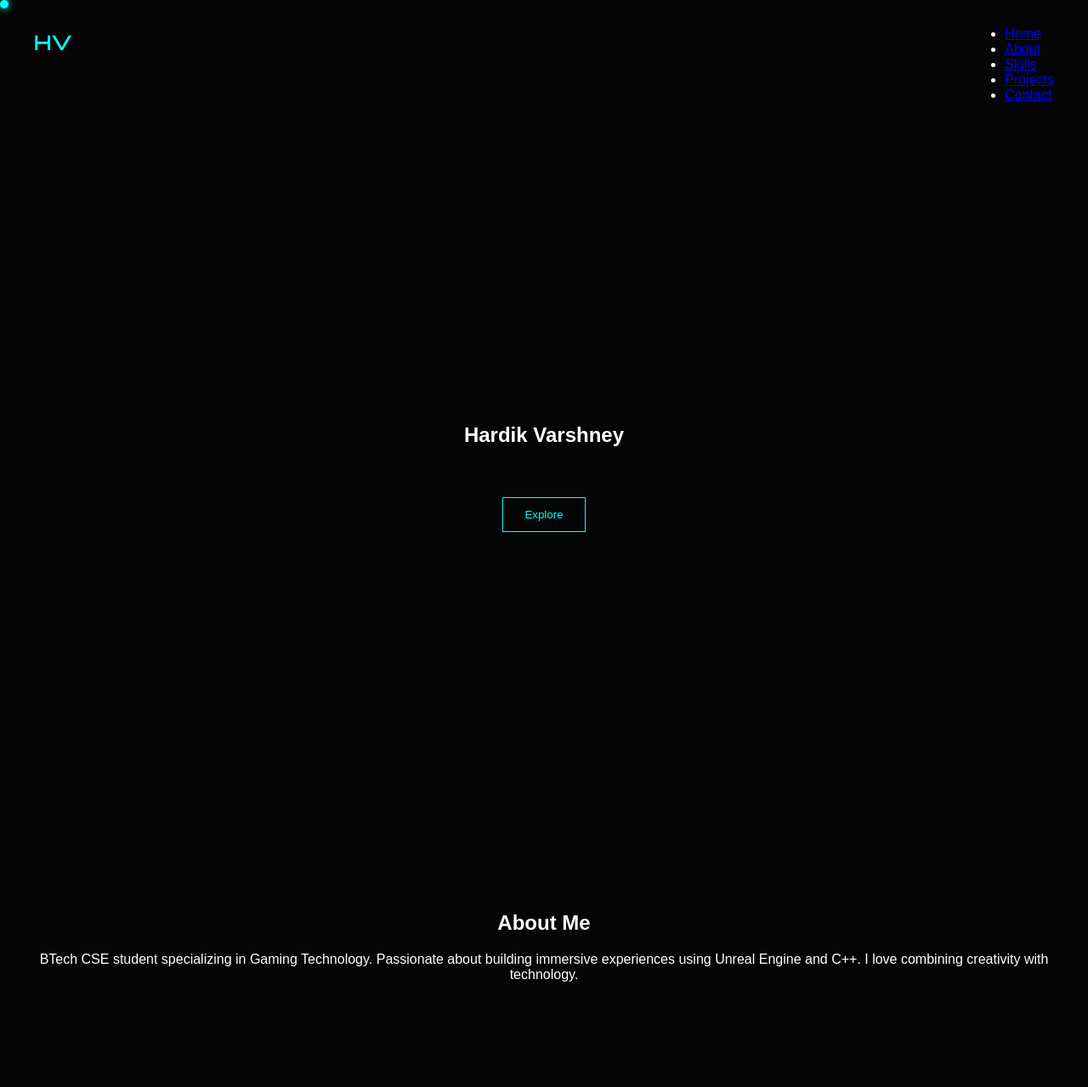
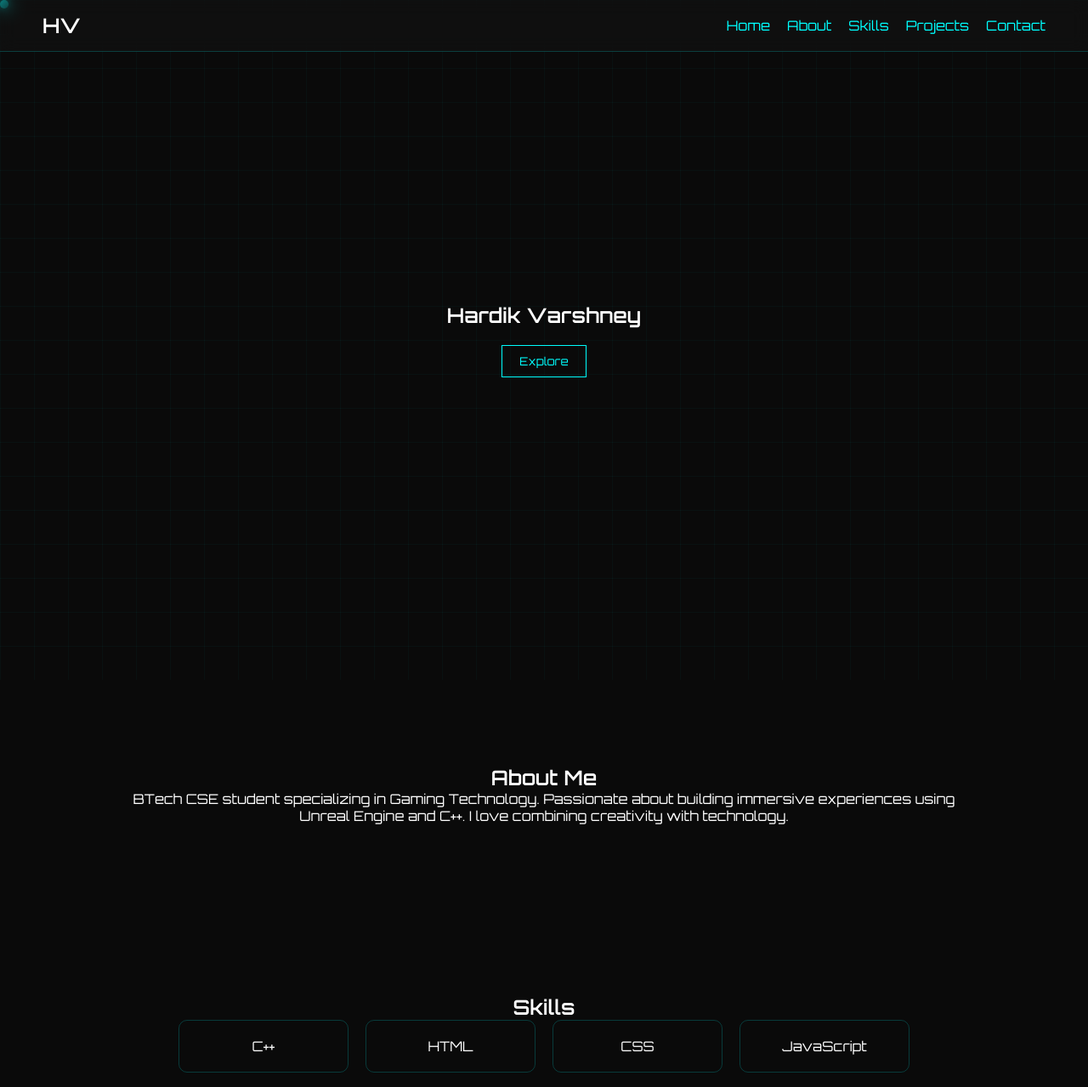
Before and after one commit to Hardik210/Portfolio-Website, a plain HTML site: page index.html in a window 1280 px wide. Shown: the top 1279 px of the page at 85% size. Drawn offline with Linux system fonts and the light colour scheme.

Commit message:
Update styles.css

```diff
--- a/styles.css
+++ b/styles.css
@@ -1,48 +1,61 @@
+* {
+    margin: 0;
+    padding: 0;
+    box-sizing: border-box;
+    font-family: 'Orbitron', sans-serif;
+}
+
 body {
-    margin: 0;
-    font-family: 'Poppins', sans-serif;
-    background: #050505;
-    color: white;
+    background: #0a0a0a;
+    color: #fff;
     overflow-x: hidden;
 }
 
-/* GRID BACKGROUND */
-.bg-grid {
+/* Animated Grid Background */
+body::before {
+    content: "";
     position: fixed;
     width: 100%;
     height: 100%;
-    background: linear-gradient(#0f0f0f 1px, transparent 1px),
-                linear-gradient(90deg, #0f0f0f 1px, transparent 1px);
+    background: linear-gradient(#0ff1, transparent 1px),
+                linear-gradient(90deg, #0ff1, transparent 1px);
     background-size: 40px 40px;
     z-index: -1;
-    animation: moveGrid 10s linear infinite;
 }
 
-@keyframes moveGrid {
-    0% {transform: translateY(0);}
-    100% {transform: translateY(40px);}
+/* Navbar */
+.navbar {
+    position: fixed;
+    width: 100%;
+    padding: 15px 50px;
+    display: flex;
+    justify-content: space-between;
+    align-items: center;
+    background: rgba(20, 20, 20, 0.5);
+    backdrop-filter: blur(10px);
+    border-bottom: 1px solid #0ff3;
 }
 
-/* NAVBAR */
-header {
-    position: fixed;
-    width: 100%;
-    backdrop-filter: blur(10px);
-    background: rgba(0,0,0,0.5);
+.navbar ul {
+    display: flex;
+    list-style: none;
 }
 
-nav {
-    display: flex;
-    justify-content: space-between;
-    padding: 15px 40px;
+.navbar ul li {
+    margin-left: 20px;
 }
 
-.logo {
-    font-family: 'Orbitron';
-    color: #00fff7;
+.navbar a {
+    color: #0ff;
+    text-decoration: none;
+    transition: 0.3s;
 }
 
-/* HERO */
+.navbar a:hover {
+    text-shadow: 0 0 10px #0ff;
+}
+
+/* Hero */
 .hero {
     height: 100vh;
     display: flex;
@@ -51,91 +64,68 @@
     align-items: center;
 }
 
-/* NEON TEXT */
-.glow {
-    font-family: 'Orbitron';
-    font-size: 40px;
-    color: #00fff7;
-    text-shadow: 0 0 10px #00fff7, 0 0 20px #00fff7;
+/* Sections */
+.section {
+    padding: 100px 10%;
+    text-align: center;
 }
 
-/* BUTTON */
-button {
-    padding: 12px 25px;
-    border: none;
+/* Cards */
+.card-container {
+    display: flex;
+    flex-wrap: wrap;
+    justify-content: center;
+    gap: 20px;
+}
+
+.card {
+    padding: 20px;
+    width: 200px;
+    border: 1px solid #0ff3;
+    border-radius: 10px;
+    transition: 0.3s;
+}
+
+.card:hover {
+    transform: scale(1.1);
+    box-shadow: 0 0 20px #0ff;
+}
+
+/* Neon Button */
+.neon-btn {
+    margin-top: 20px;
+    padding: 10px 20px;
+    border: 1px solid #0ff;
     background: transparent;
-    color: #00fff7;
-    border: 1px solid #00fff7;
+    color: #0ff;
     cursor: pointer;
     transition: 0.3s;
 }
 
-button:hover {
-    background: #00fff7;
+.neon-btn:hover {
+    background: #0ff;
     color: black;
-    box-shadow: 0 0 20px #00fff7;
+    box-shadow: 0 0 20px #0ff;
 }
 
-/* SECTIONS */
-.section {
-    padding: 100px 20px;
-    text-align: center;
+/* Cursor */
+.cursor {
+    position: fixed;
+    width: 10px;
+    height: 10px;
+    background: #0ff;
+    border-radius: 50%;
+    pointer-events: none;
+    box-shadow: 0 0 10px #0ff;
 }
 
-/* CARDS */
-.cards {
-    display: flex;
-    justify-content: center;
-    flex-wrap: wrap;
-}
+/* Responsive */
+@media(max-width: 768px) {
+    .navbar {
+        padding: 15px;
+    }
 
-.card {
-    margin: 15px;
-    padding: 30px;
-    border: 1px solid #00fff7;
-    border-radius: 10px;
-    transition: 0.3s;
-}
-
-/* GAMING HOVER EFFECT */
-.card:hover {
-    transform: translateY(-10px) scale(1.05);
-    box-shadow: 0 0 20px #00fff7;
-}
-
-/* EXTRA GLOW */
-.glow-card {
-    position: relative;
-}
-
-.glow-card::before {
-    content: "";
-    position: absolute;
-    inset: -2px;
-    background: linear-gradient(45deg, #00fff7, transparent);
-    filter: blur(10px);
-    opacity: 0;
-    transition: 0.3s;
-}
-
-.glow-card:hover::before {
-    opacity: 1;
-}
-
-/* CURSOR */
-.cursor {
-    width: 10px;
-    height: 10px;
-    background: #00fff7;
-    position: fixed;
-    border-radius: 50%;
-    pointer-events: none;
-    box-shadow: 0 0 10px #00fff7;
-}
-
-/* MOBILE */
-@media(max-width:768px){
-    .cards{
-        flex-direction: column;
+    .card {
+        width: 150px;
     }
 }
```
